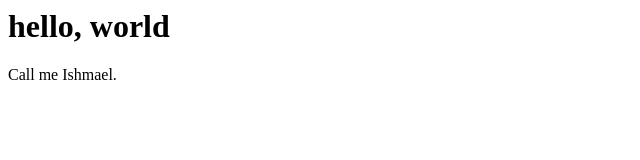
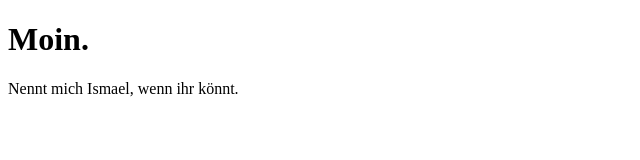
Before and after one commit to traumzeitlupe/website, a plain HTML site: page index.html in a window 1280 px wide. Shown: the whole page, without its empty margins (0-640 px from the left). Drawn offline with Linux system fonts and the light colour scheme.

Commit message:
Add html-structure

```diff
--- a/index.html
+++ b/index.html
@@ -1,3 +1,13 @@
-<h1>hello, world</h1>
+<!DOCTYPE html>
+<html>
+<head>
+    <meta charset="utf-8" />
+    <title>Der Titel dieser Seite ist Titel</title>
+</head>
+<body>
 
-<p>Call me Ishmael.</p>
+</body>
+</html>
+<h1>Moin.</h1>
+
+<p>Nennt mich Ismael, wenn ihr könnt.</p>
```
